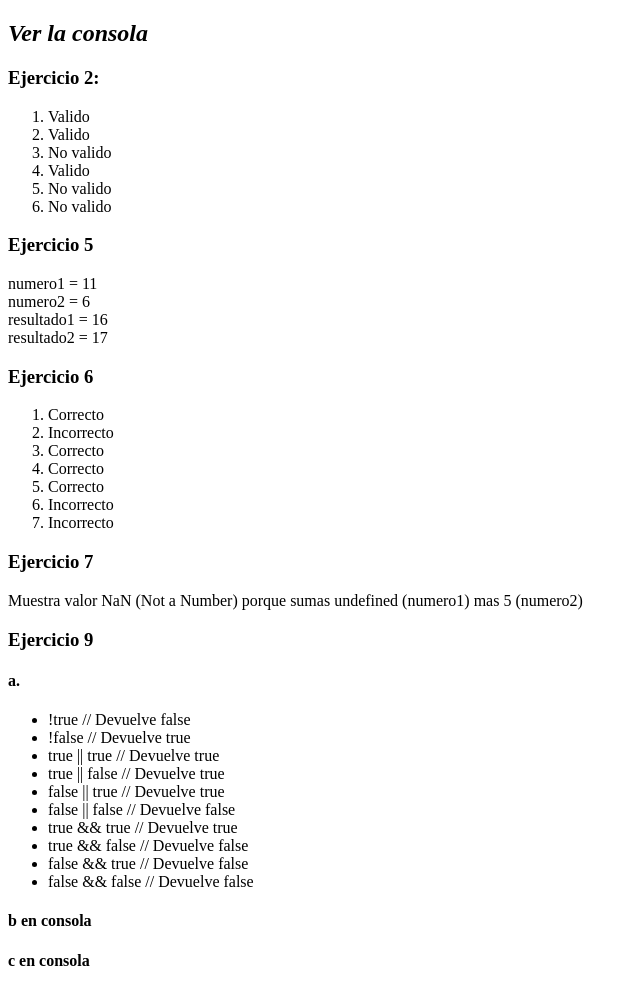
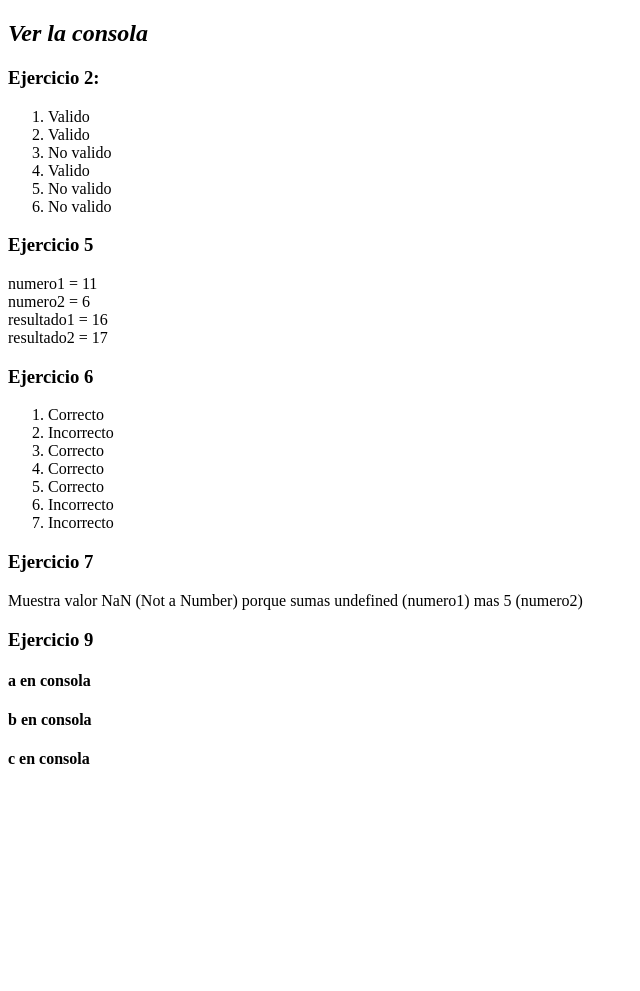
Before and after one commit to JoseBlois/HTML-CSS, a plain HTML site: page javascript/index.html in a window 1280 px wide. Shown: the whole page, without its empty margins (0-640 px from the left). After the commit the page ends 800 px from the top, so only its background shows below. Drawn offline with Linux system fonts and the light colour scheme.

Commit message:
Arreglo de ejercicio

```diff
--- a/javascript/app.js
+++ b/javascript/app.js
@@ -7,6 +7,8 @@ console.log('Viviste aproximadamente unos '+ parseInt(dias / 365)+ ' años y '+(
 var meses = ['Enero','Febrero','Marzo','Abril','Mayo','Junio','Julio','Agosto','Septiembre','Octubre','Noviembre','Diciembre']
 alert(meses[5]+' '+meses[11]);
 var v = [true, false,0,"hola","adios", 4, 2];
+console.log(' true || false = ' + (v[0] || v[1]) +' Operador OR');
+console.log(' true && flase = ' + (v[0] && v[1]) +' Operador AND');
 var c = v[5];
 var d = v[6];
 console.log('suma: ' + (c+d) + ', resta: '+(c-d)+', multiplicación: '+(c*d)+', división: '+(c/d)+', modulo: '+(c%d) );
--- a/javascript/index.html
+++ b/javascript/index.html
@@ -35,19 +35,7 @@
     <h3>Ejercicio 7</h3>
     <p>Muestra valor NaN (Not a Number) porque sumas undefined (numero1) mas 5 (numero2)</p>
     <h3>Ejercicio 9</h3>
-        <h4>a.</h4>
-        <ul>
-            <li>!true // Devuelve false</li>
-            <li>!false // Devuelve true</li>
-            <li>true || true // Devuelve true</li>
-            <li>true || false // Devuelve true</li>
-            <li>false || true // Devuelve true</li>
-            <li>false || false // Devuelve false</li>
-            <li>true && true // Devuelve true</li>
-            <li>true && false // Devuelve false</li>
-            <li>false && true // Devuelve false</li>
-            <li>false && false // Devuelve false</li>
-        </ul>
+        <h4>a en consola</h4>
         <h4>b en consola</h4>
         <h4>c en consola</h4>
 </body>
```
